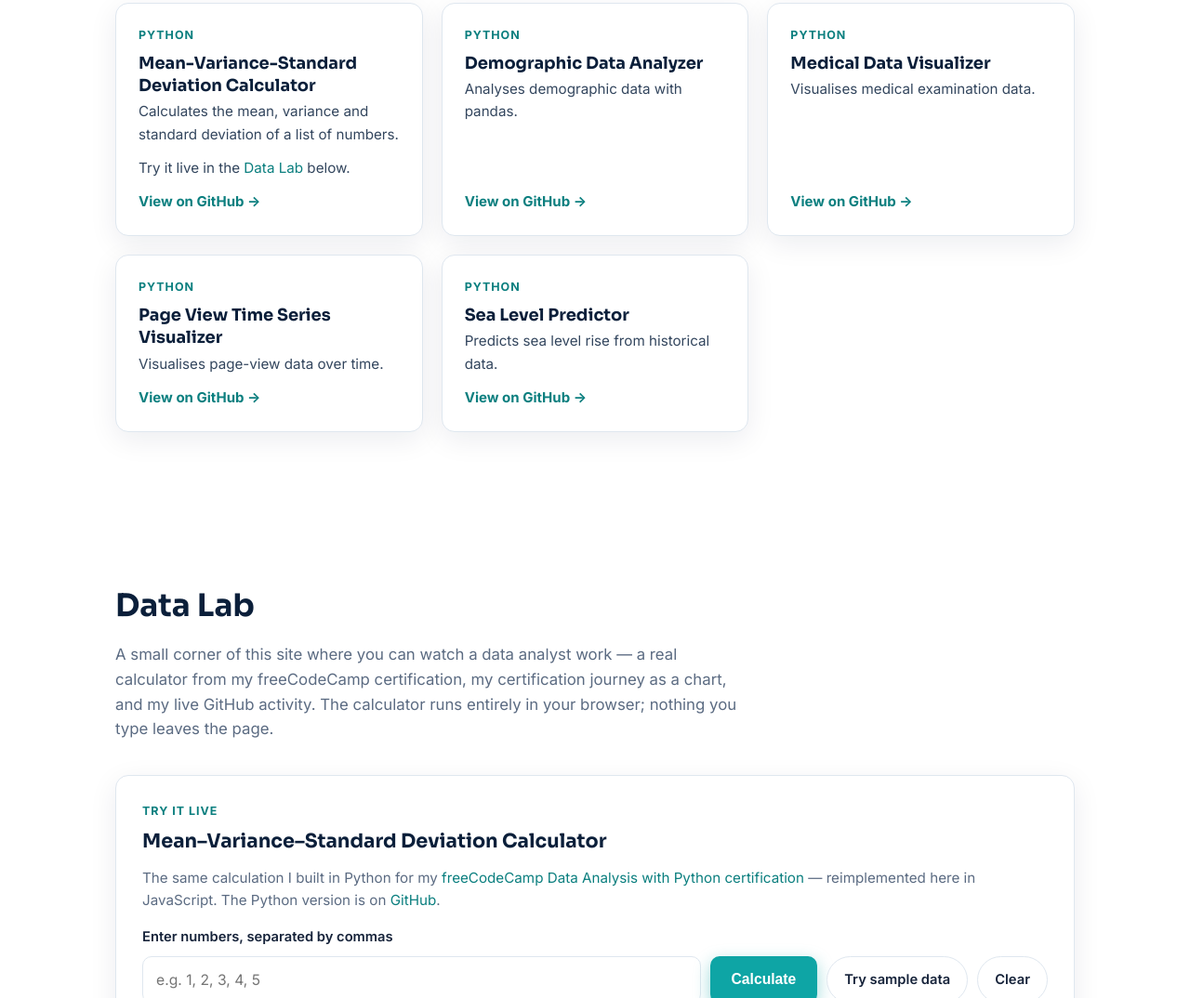
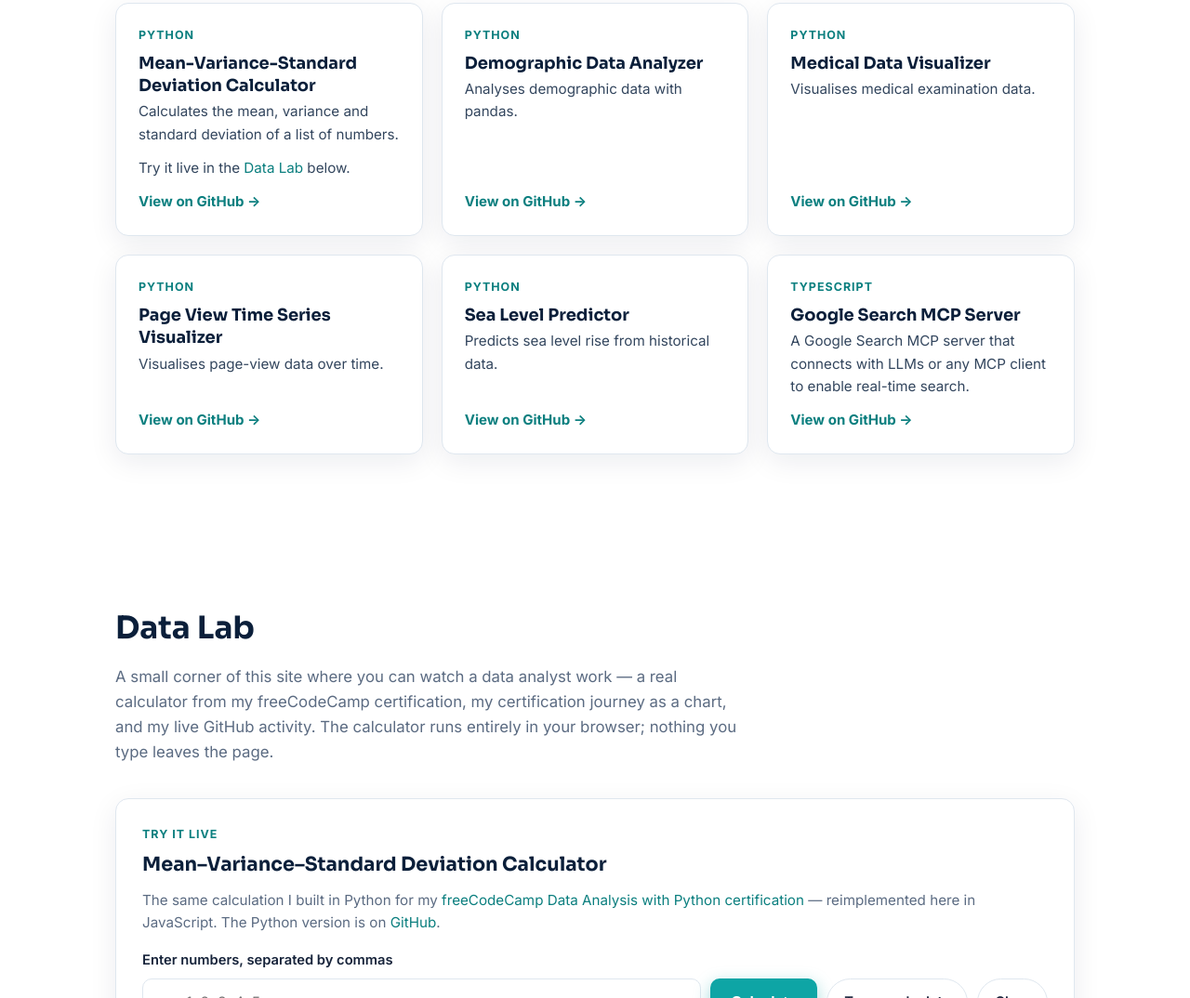
Before and after one commit to hassanbakhtiar/hassanbakhtiar.github.io, a plain HTML site: page index.html in a window 1280 px wide. Shown: the part 4870-5944 px from the top of the page at 93% size. Drawn offline with Linux system fonts and the light colour scheme; no server answers.

Commit message:
Add Google Search MCP Server project to Projects section

```diff
--- a/index.html
+++ b/index.html
@@ -403,6 +403,12 @@
           <p>Predicts sea level rise from historical data.</p>
           <a class="project-link" href="https://github.com/hassanbakhtiar/boilerplate-sea-level-predictor" target="_blank" rel="noopener">View on GitHub &rarr;</a>
         </article>
+        <article class="project-card">
+          <span class="project-tag">TypeScript</span>
+          <h3>Google Search MCP Server</h3>
+          <p>A Google Search MCP server that connects with LLMs or any MCP client to enable real-time search.</p>
+          <a class="project-link" href="https://github.com/hassanbakhtiar/google_search_mcp_server" target="_blank" rel="noopener">View on GitHub &rarr;</a>
+        </article>
       </div>
     </div>
   </section>
```
